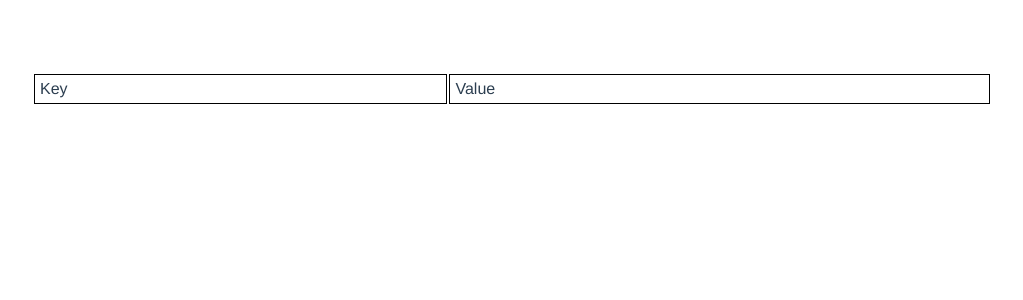
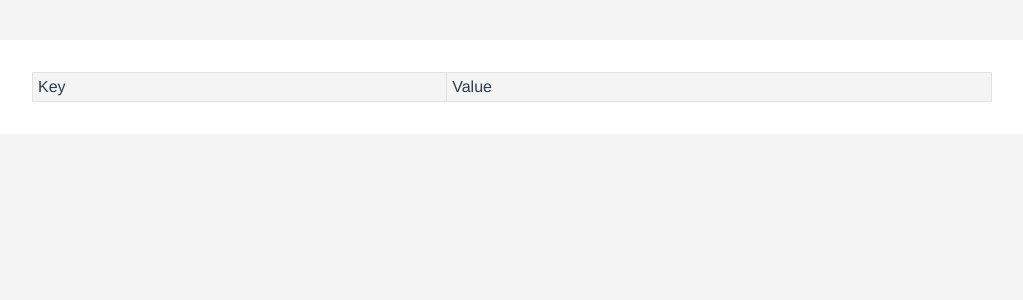
Before and after one commit to mdgriffin/table-layout-builder, a Vue app: page / in a window 1280 px wide. Shown: the top 300 px of the page, without its empty margins (128-1151 px from the left). Built offline with nearby package versions, Linux system fonts and the light colour scheme.

Commit message:
Fixed styling issues

```diff
--- a/src/App.vue
+++ b/src/App.vue
@@ -19,7 +19,7 @@ export default {
 </script>
 
 <style>
-#app {
+body {
   font-family: Avenir, Helvetica, Arial, sans-serif;
   -webkit-font-smoothing: antialiased;
   -moz-osx-font-smoothing: grayscale;
--- a/src/components/LayoutBuilder.vue
+++ b/src/components/LayoutBuilder.vue
@@ -96,10 +96,15 @@ body {
 
 table {
     width: 100%;
+    border-collapse: collapse;
 }
 
 table td {
-    border: 1px solid black;
+    border: 1px solid rgb(226, 226, 226);
     padding: 5px;
 }
+
+table tr:nth-child(odd) td {
+    background: #f4f4f4;
+}
 </style>
```
Also changed, not shown: 1 other file (tests, documents, lock files or other folders).
